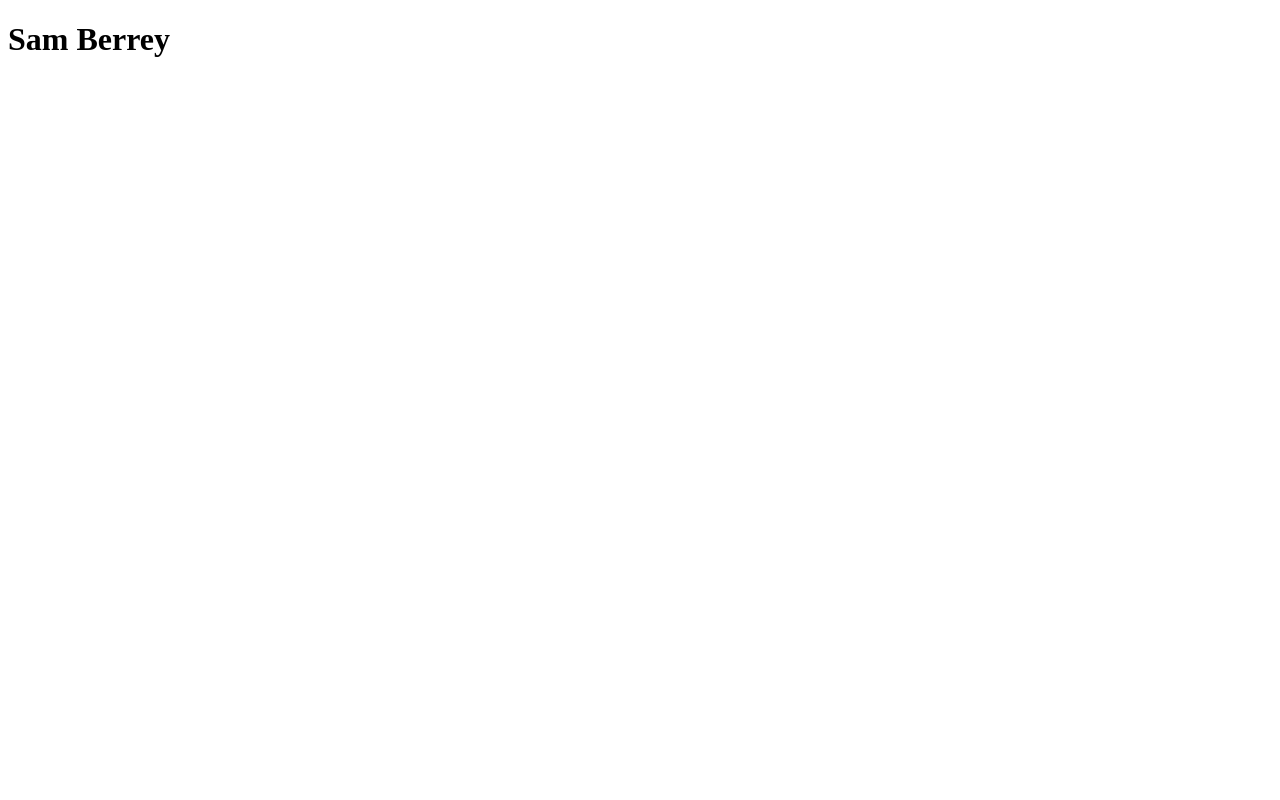
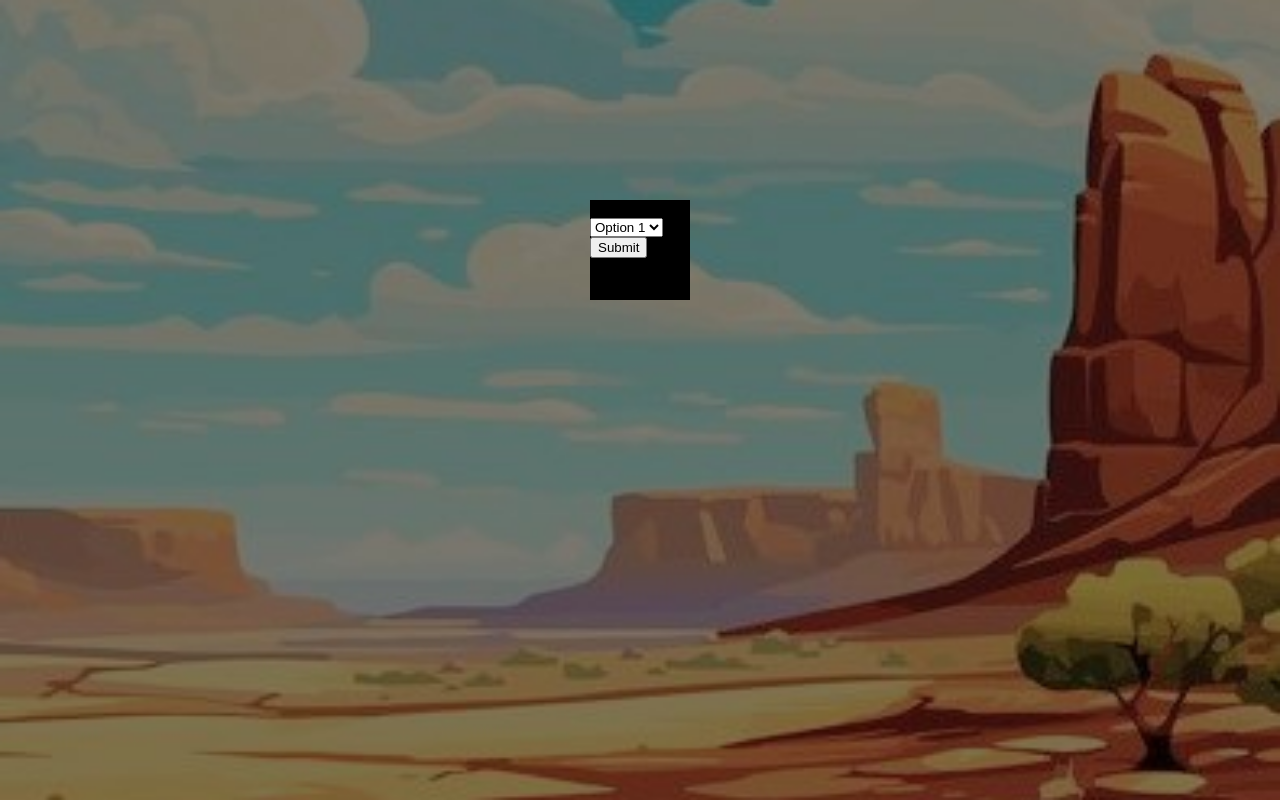
Before and after one commit to berreys/berreys.github.io, a plain HTML site: page index.html in a window 1280 px wide. Drawn offline with Linux system fonts and the light colour scheme.

Commit message:
Lots of functionality added for canyonlands trip to share with friends

```diff
--- a/index.html
+++ b/index.html
@@ -4,10 +4,20 @@
         <meta charset="UTF-8">
         <meta name="viewport" content="width=device-width, initial-scale=1.0">
         <title>Document</title>
+        <link rel="stylesheet" href="styles.css">
+        <script src = 'script.js'></script>
     </head>
     <body>
-    <main>
-        <h1>Sam Berrey</h1>
-    </main>
+        <div class="dropdown-container">
+            <label for="selectName">Who are you?</label>
+            <select id="selectName">
+                <option value="option1">Option 1</option>
+                <option value="option2">Option 2</option>
+                <option value="option3">Option 3</option>
+                <option value="option4">Option 4</option>
+                <option value="option5">Option 5</option>
+            </select>
+            <button onclick="submitForm()">Submit</button>
+        </div>
     </body>
 </html>
--- /dev/null
+++ b/script.js
@@ -0,0 +1,4 @@
+function submitForm() {
+    var selectedName = document.getElementById("selectName").value;
+    window.location.href = "person.html?name=" + encodeURIComponent(selectedName);
+}
--- /dev/null
+++ b/styles.css
@@ -0,0 +1,14 @@
+body{
+    background: url('canyonlands.jpg') no-repeat center center fixed;
+    -webkit-background-size: cover;
+    -moz-background-size: cover;
+    -o-background-size: cover;
+    background-size: cover;
+}
+.dropdown-container{
+    height: 100px;
+    width: 100px;
+    margin: 0 auto;
+    margin-top: 200px;
+    background-color: black;
+}
```
Also changed, not shown: person.html (added, +29 -0 lines), canyonlands.jpg (added). Lines whose indentation alone changed are shown as unchanged.
